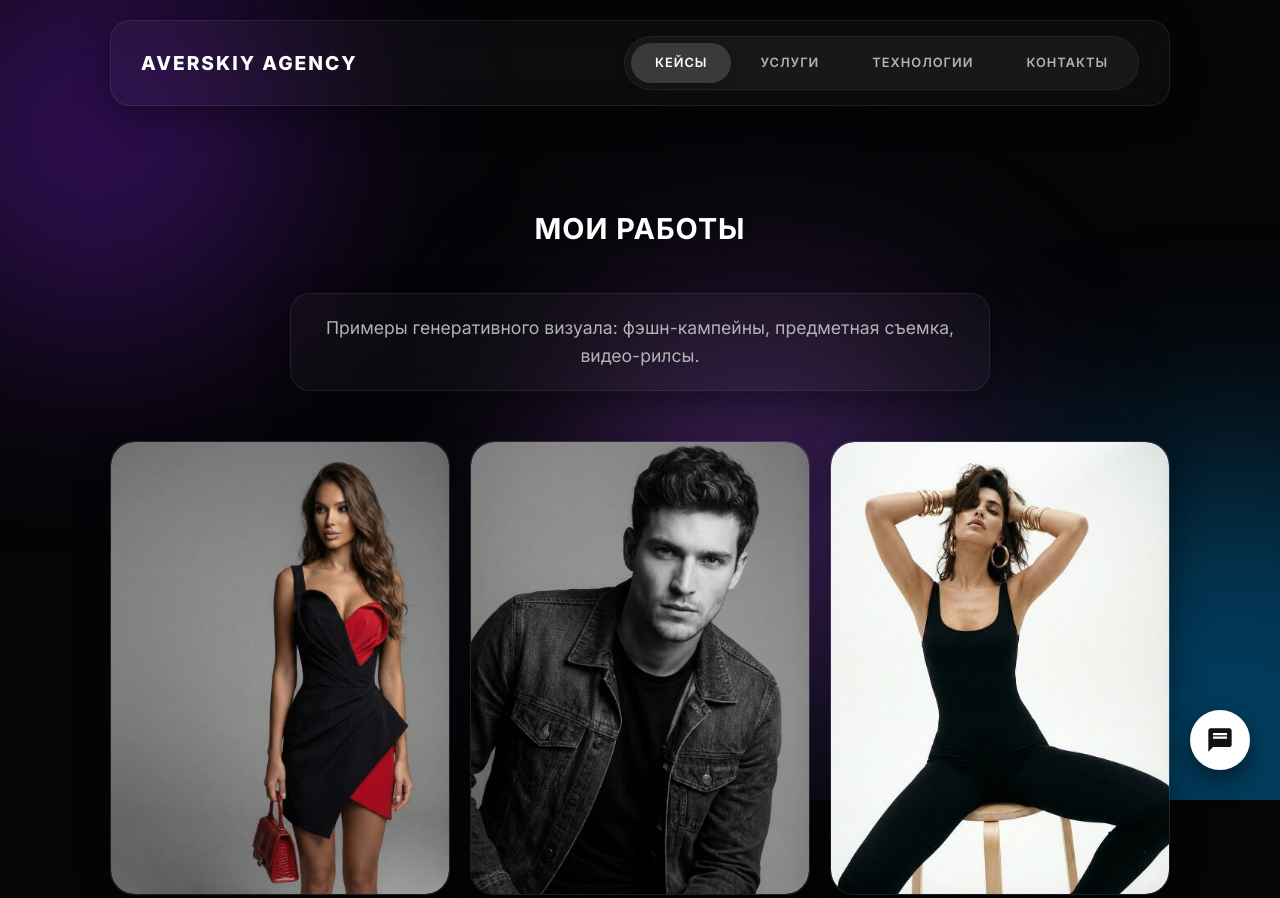
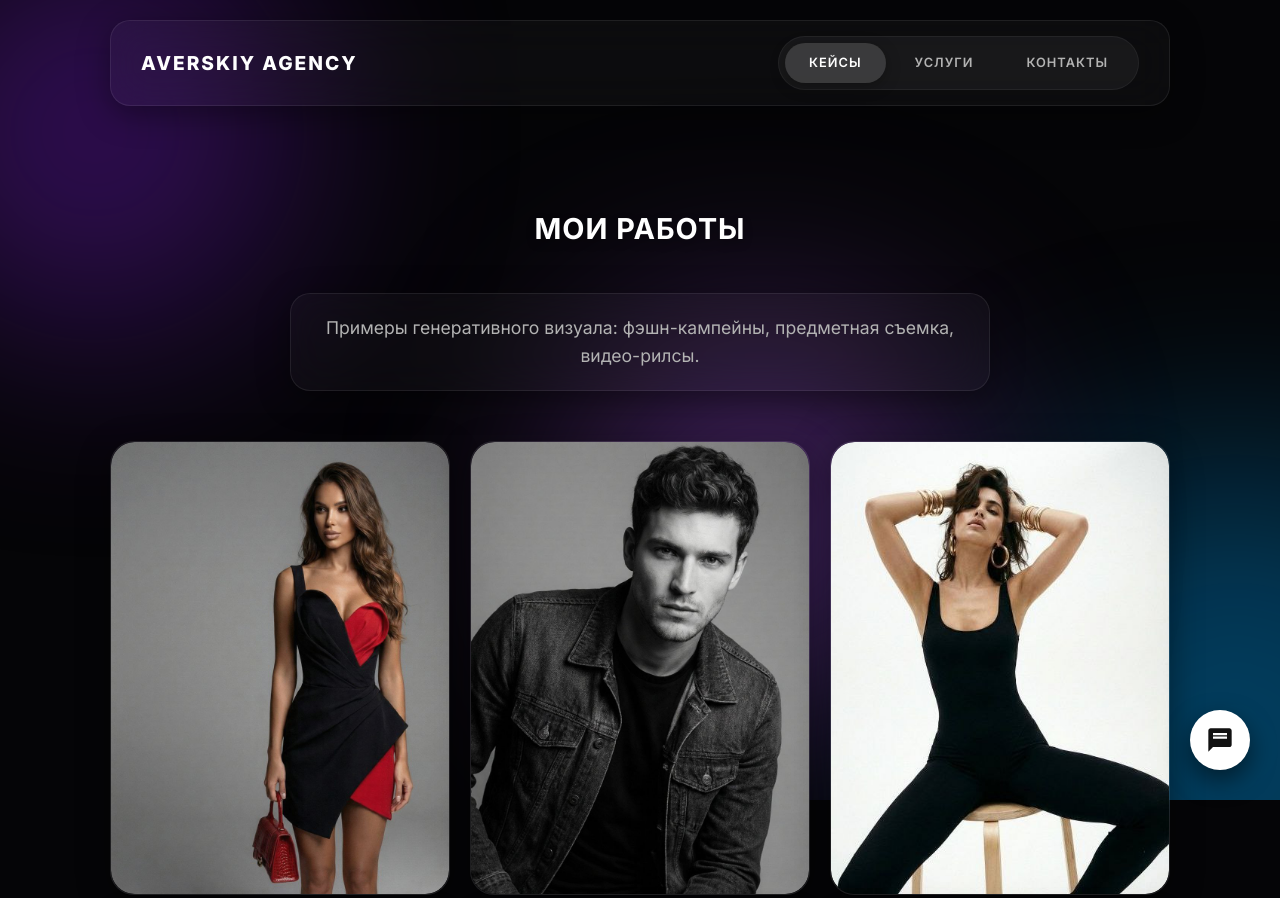
Before and after one commit to Js1nelow/agency, a plain HTML site: page portfolio.html in a window 1280 px wide. Shown: the top 898 px of the page. Drawn offline with Linux system fonts and the light colour scheme; files whose address does not match are found by name.

Commit message:
Remove Technologies link from navigation

```diff
--- a/portfolio.html
+++ b/portfolio.html
@@ -24,7 +24,6 @@
         <nav class="main-nav" id="main-nav">
             <a href="portfolio.html" class="active">КЕЙСЫ</a>
             <a href="pricing.html">УСЛУГИ</a>
-            <a href="tech.html">ТЕХНОЛОГИИ</a>
             <a href="https://t.me/andrewaverskiy" target="_blank">КОНТАКТЫ</a>
         </nav>
     </header>
```
